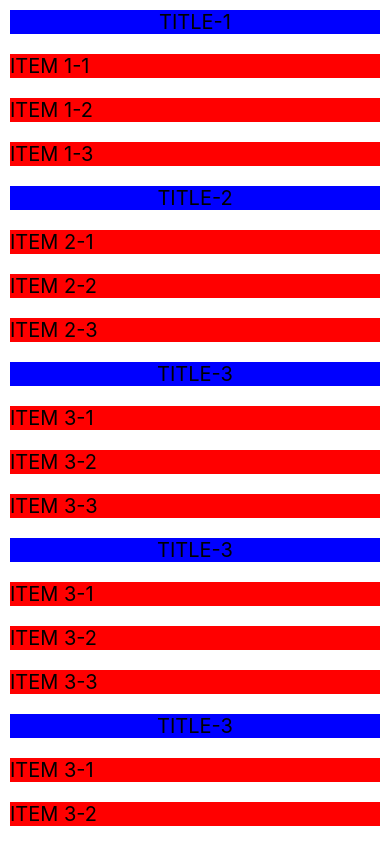
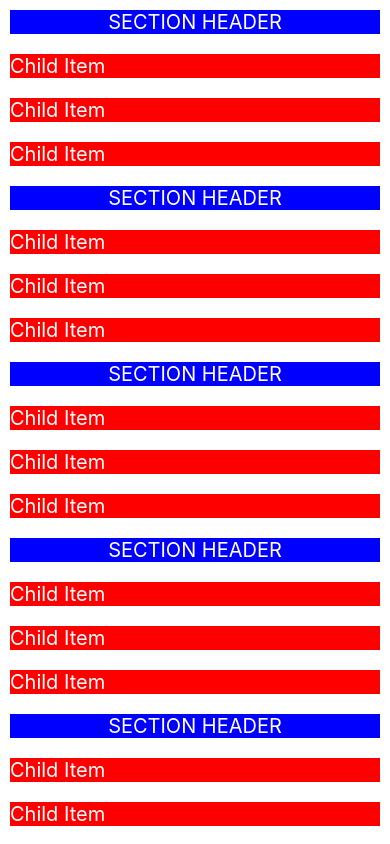
Before and after one commit to vinhhn3/tcd0304mobiledev, a React Native app: screen / in a window 390 px wide. Built offline with nearby package versions, Linux system fonts and the light colour scheme.

Commit message:
Add custom components

```diff
--- a/App.js
+++ b/App.js
@@ -1,11 +1,7 @@
 import React, { useState } from "react";
-import {
-  RefreshControl,
-  SectionList,
-  StyleSheet,
-  Text,
-  View,
-} from "react-native";
+import { RefreshControl, SectionList, StyleSheet } from "react-native";
+import SectionHeader from "./components/SectionHeader";
+import SectionItem from "./components/SectionItem";
 
 export default function App() {
   // Properties
@@ -84,14 +80,16 @@ export default function App() {
       keyExtractor={(item, index) => index.toString()}
       sections={DATA}
       renderItem={({ item }) => (
-        <View style={styles.childItem}>
-          <Text style={styles.text}>{item.toString()}</Text>
-        </View>
+        // <View style={styles.childItem}>
+        //   <Text style={styles.text}>{item}</Text>
+        // </View>
+        <SectionItem />
       )}
       renderSectionHeader={({ section }) => (
-        <View style={styles.item}>
-          <Text style={styles.text}>{section.title}</Text>
-        </View>
+        // <View style={styles.item}>
+        //   <Text style={styles.text}>{section.title}</Text>
+        // </View>
+        <SectionHeader />
       )}
     />
     // <ScrollView style={styles.container} horizontal={true}>
--- /dev/null
+++ b/components/SectionHeader.js
@@ -0,0 +1,25 @@
+import React from "react";
+import { StyleSheet, Text, View } from "react-native";
+
+export default function SectionHeader() {
+  return (
+    <View style={styles.item}>
+      <Text style={styles.text}>Section Header</Text>
+    </View>
+  );
+}
+
+const styles = StyleSheet.create({
+  item: {
+    margin: 10,
+    backgroundColor: "blue",
+    justifyContent: "center",
+    alignItems: "center",
+  },
+
+  text: {
+    fontSize: 20,
+    textTransform: "uppercase",
+    color: "white",
+  },
+});
--- /dev/null
+++ b/components/SectionItem.js
@@ -0,0 +1,24 @@
+import React from "react";
+import { StyleSheet, Text, View } from "react-native";
+
+const SectionItem = () => {
+  return (
+    <View style={styles.childItem}>
+      <Text style={styles.text}>Child Item</Text>
+    </View>
+  );
+};
+
+export default SectionItem;
+
+const styles = StyleSheet.create({
+  childItem: {
+    backgroundColor: "red",
+    margin: 10,
+  },
+
+  text: {
+    fontSize: 20,
+    color: "white",
+  },
+});
```
